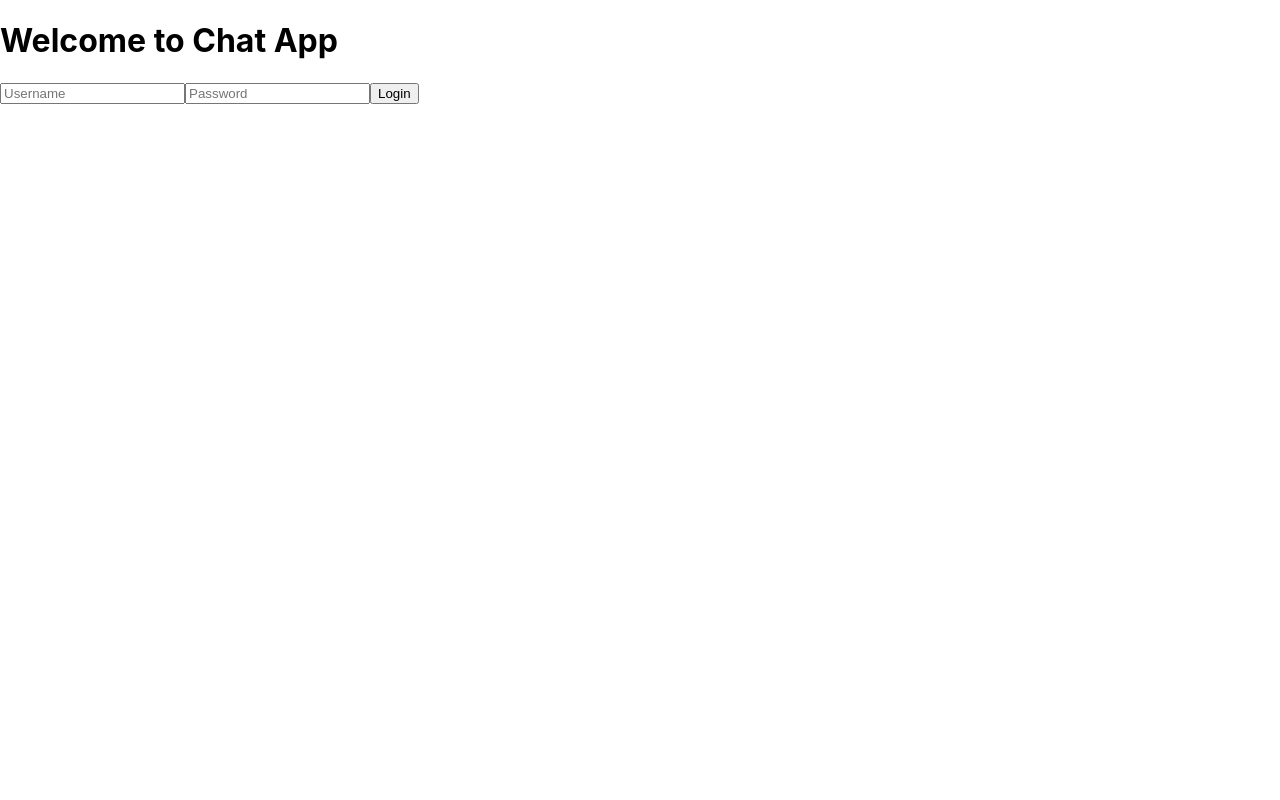
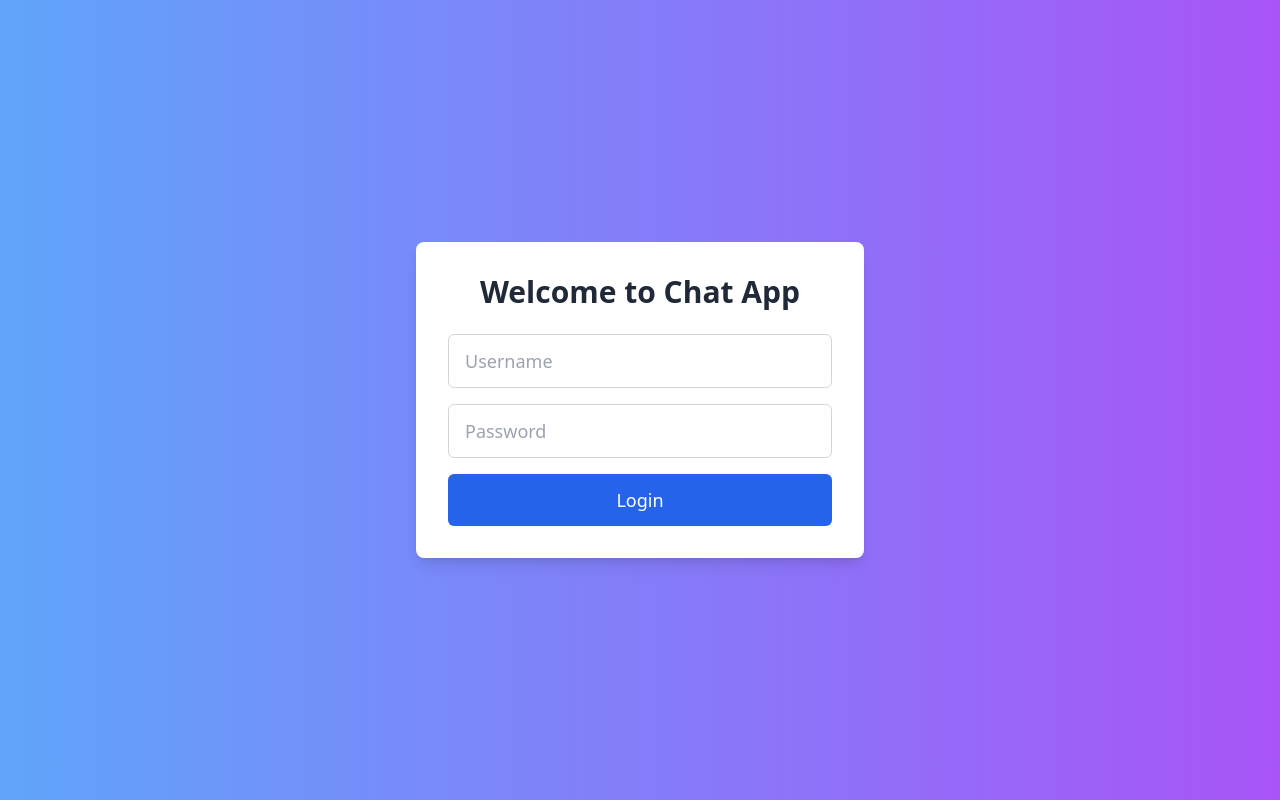
Before and after one commit to Juhwan01/Streaming-Site, a React (Create React App) app in the folder front/: page / in a window 1280 px wide. Built offline with nearby package versions, Linux system fonts and the light colour scheme.

Commit message:
11.26 - 임시로직 추가

```diff
--- a/front/package.json
+++ b/front/package.json
@@ -39,5 +39,10 @@
       "last 1 firefox version",
       "last 1 safari version"
     ]
+  },
+  "devDependencies": {
+    "autoprefixer": "^10.4.20",
+    "postcss": "^8.4.49",
+    "tailwindcss": "^3.4.15"
   }
 }
--- /dev/null
+++ b/front/postcss.config.js
@@ -0,0 +1,6 @@
+module.exports = {
+  plugins: {
+    tailwindcss: {},
+    autoprefixer: {},
+  },
+}
--- a/front/src/App.js
+++ b/front/src/App.js
@@ -4,9 +4,14 @@ import Login from './components/Login';
 import RoomList from './components/RoomList';
 import ChatRoom from './components/ChatRoom';
 import UserProfile from './components/UserProfile';
-const BASE_URL = 'http://13.210.70.181:8000';
+import "../src/index.css";
 
-const WS_URL = 'ws://13.210.70.181:8000';
+const WS_URL = 'ws://localhost:8000';
+
+const apiInstance = axios.create({
+  baseURL: 'http://localhost:8001',
+});
+
 export default function App() {
   const [token, setToken] = useState('');
   const [user, setUser] = useState(null);
@@ -45,7 +50,9 @@ export default function App() {
   const fetchUserInfo = async (currentToken) => {
     setIsLoading(true);
     try {
-      const response = await axios.get(`${BASE_URL}/users/me`, {
+
+
+      const response = await apiInstance.get('/users/me', {
         headers: { Authorization: `Bearer ${currentToken}` }
       });
       console.log('User info received:', response.data);  // 이 부분을 통해 실제 데이터 구조 확인
@@ -60,7 +67,7 @@ export default function App() {
 
   const fetchRooms = async () => {
     try {
-      const response = await axios.get(`${BASE_URL}/get_rooms`);
+      const response = await apiInstance.get('/get_rooms');
       setRooms(response.data);
     } catch (error) {
       console.error('Error fetching rooms:', error);
@@ -69,7 +76,7 @@ export default function App() {
 
   const handleLogin = async (username, password) => {
     try {
-      const response = await axios.post(`${BASE_URL}/login`,
+      const response = await apiInstance.post('/login',
         `username=${username}&password=${password}`,
         {
           headers: { 'Content-Type': 'application/x-www-form-urlencoded' }
@@ -96,7 +103,7 @@ export default function App() {
 
   const createRoom = async (roomName) => {
     try {
-      await axios.post(`${BASE_URL}/create_room`, { name: roomName });
+      await apiInstance.post('/create_room', { name: roomName });
       fetchRooms();
     } catch (error) {
       console.error('Error creating room:', error);
@@ -129,7 +136,7 @@ export default function App() {
 
   const handleTopup = async (amount) => {
     try {
-      const response = await axios.post(`${BASE_URL}/charge`, { amount }, {
+      const response = await apiInstance.post('/charge', { amount }, {
         headers: { Authorization: `Bearer ${token}` }
       });
       setUser({ ...user, balance: response.data.new_balance });
--- a/front/src/components/UserProfile.js
+++ b/front/src/components/UserProfile.js
@@ -3,7 +3,9 @@ import { DollarSign, LogOut } from 'lucide-react';
 import axios from 'axios';
 
 
-const API_URL = 'http://13.210.70.181:8000';
+const apiInstance = axios.create({
+  baseURL: 'http://localhost:8001',
+});
 
 const UserProfile = ({ user, onLogout }) => {
   const [topupAmount, setTopupAmount] = useState('');
@@ -56,7 +58,7 @@ const UserProfile = ({ user, onLogout }) => {
         if (rsp.success) {
           try {
             const token = localStorage.getItem('token');
-            const response = await axios.post(`${API_URL}/charge`, {
+            const response = await apiInstance.post('/charge', {
               amount: rsp.paid_amount,
               imp_uid: rsp.imp_uid,
               merchant_uid: rsp.merchant_uid
--- a/front/src/index.css
+++ b/front/src/index.css
@@ -1,13 +1,3 @@
-body {
-  margin: 0;
-  font-family: -apple-system, BlinkMacSystemFont, 'Segoe UI', 'Roboto', 'Oxygen',
-    'Ubuntu', 'Cantarell', 'Fira Sans', 'Droid Sans', 'Helvetica Neue',
-    sans-serif;
-  -webkit-font-smoothing: antialiased;
-  -moz-osx-font-smoothing: grayscale;
-}
-
-code {
-  font-family: source-code-pro, Menlo, Monaco, Consolas, 'Courier New',
-    monospace;
-}
+@tailwind base;
+@tailwind components;
+@tailwind utilities;
--- /dev/null
+++ b/front/tailwind.config.js
@@ -0,0 +1,9 @@
+/** @type {import('tailwindcss').Config} */
+
+module.exports = {
+  content: ["./src/**/*.{js,jsx,ts,tsx}"],
+  theme: {
+      extend: {},
+  },
+  plugins: [],
+};
```
Also changed, not shown: 2 other files (tests, documents, lock files or other folders).
